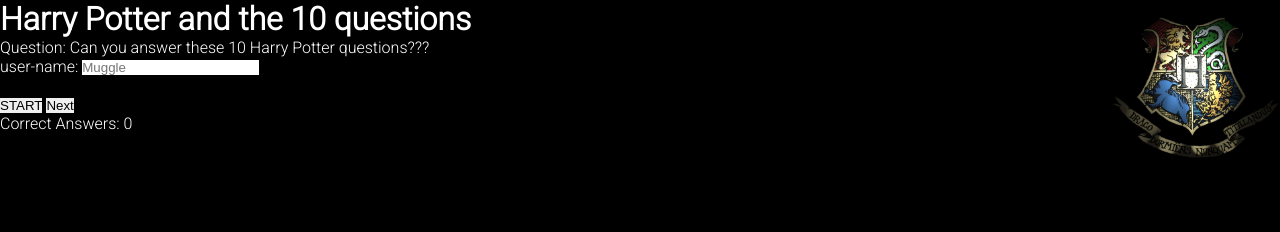
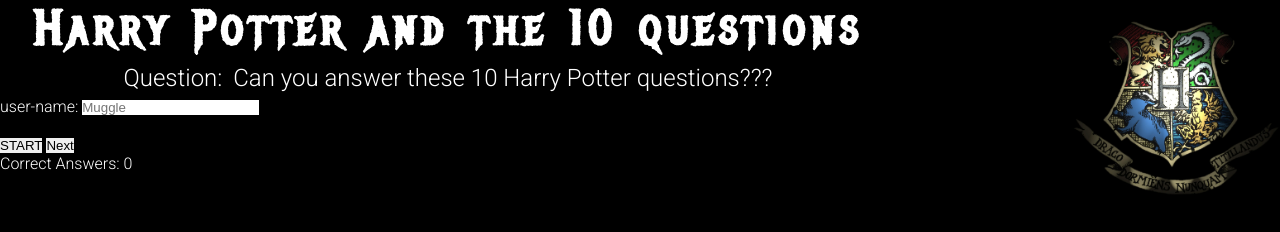
Before and after one commit to JosephOConnell/HarryPotterQuiz, a plain HTML site: page index.html in a window 1280 px wide. Drawn offline with Linux system fonts and the light colour scheme; files whose address does not match are found by name.

Commit message:
style (title heading & questions area and span style)

```diff
--- a/assets/css/style.css
+++ b/assets/css/style.css
@@ -20,3 +20,25 @@ a {
     text-decoration: none;
     color: white;
 }
+
+/* Title */
+.heading {
+    font-family: 'Metal Mania', cursive;
+    font-size: 3rem;
+    text-align: center;
+    letter-spacing: 6px;
+    width: 70%;
+}
+
+/* Questions CSS */
+.question-area {
+    width: 70%;
+    text-align: center;
+    margin-top: 5px;
+    margin-bottom: 5px;
+    font-size: 1.5rem;
+}
+
+.question-area span {
+    padding-left: 5px;
+}
```
